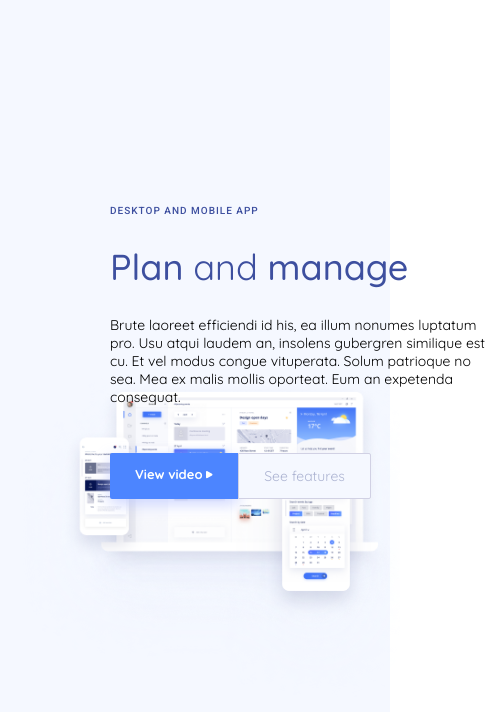
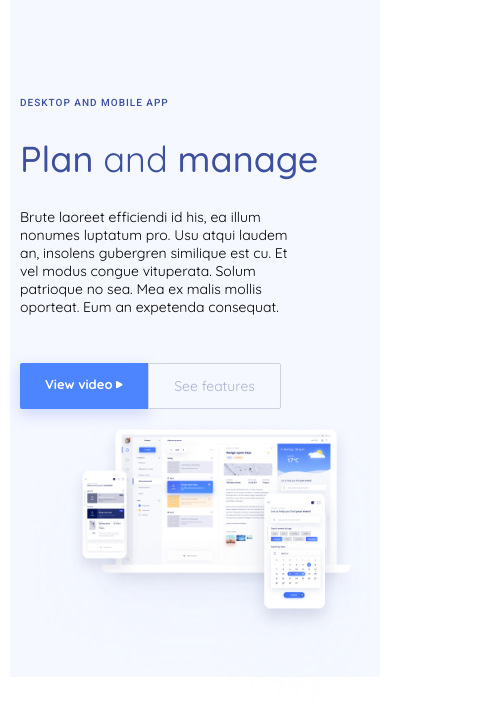
Before and after one commit to minimal005/GIT-VS, a plain HTML site: page index.html in a window 390 px wide. Shown: the part 852-1564 px from the top of the page, 500 px wide, since content can reach past the window. Drawn offline with Linux system fonts and the light colour scheme.

Commit message:
adaptiv Plan

```diff
--- a/css/style.css
+++ b/css/style.css
@@ -19,8 +19,9 @@ html{
    box-sizing: border-box;
 }
 .container {
-   max-width: 1440px;
+   max-width: 1460px;
    margin: 0px auto;
+   padding: 0 10px;
 
 
 
@@ -281,13 +282,17 @@ strong {
 /* --------------------------------------PLAN */
 .plan {
    background-color: #F5F8FF;
-   padding: 208px 10px 216px;
+   padding: 208px 10px 116px;
    position: relative;
+   display: flex;
+   column-gap: 20px;
+   max-height: 350px;
 }
 .plan__body {
    display: inline-block;
    padding-left: 250px;
    margin-right: -120px;
+   flex: 0 1 49%;
 }
 .body-plan__subtitle {
    margin-bottom: 27px;
@@ -305,16 +310,15 @@ strong {
 }
 .plan__img{
    display: inline-block;
-   float: right;
-   margin-top: -130px;
-   max-width: 854px;
-   margin-right: -20px;
+   margin-top: -100px;
+   max-width: 750px;
+
 }
 .plan__img img {
    width: 100%;
+   object-fit: contain;
 }
 .body-plan__buttons{
-
 display: inline-flex;
 }
 .body-plan__btn {
@@ -338,12 +342,53 @@ display: inline-flex;
    border-top-right-radius: 2px;
    border-bottom-right-radius: 2px;
 }
-@media (max-width: 1400px){
+@media (max-width: 1200px){
    .plan__body{
-      padding-left: 100px;
+      padding-left: 150px;
+   }
+   .plan {
+      padding: 100px 0 80px;
+   }
+   .plan__img{
+      margin-top: -50px;
    }
 }
+@media (max-width: 950px){
+   .plan__body{
+      padding-left: 50px;
+   }
+}
+@media (max-width: 850px){
+   .plan {
+      flex-wrap: wrap;
+      max-height: 650px;
+      max-width: 100vw;
+   }
+   .home__bg{
+      max-width: 100vw;
+   }
+   .plan__img{
+      margin-top: 0;
+   }
+   .plan__body {
+      flex: 0 1 100%;
 
+   }
+}
+@media (max-width: 550px){
+   .plan{
+      max-height: 500px;
+      padding-left: 10px ;
+      padding-right: 10px ;
+
+   }
+   .plan__body{
+      padding-left: 0;
+   }
+   .body-plan__text {
+      max-width: 80%
+   }
+}
 
 
 
```
